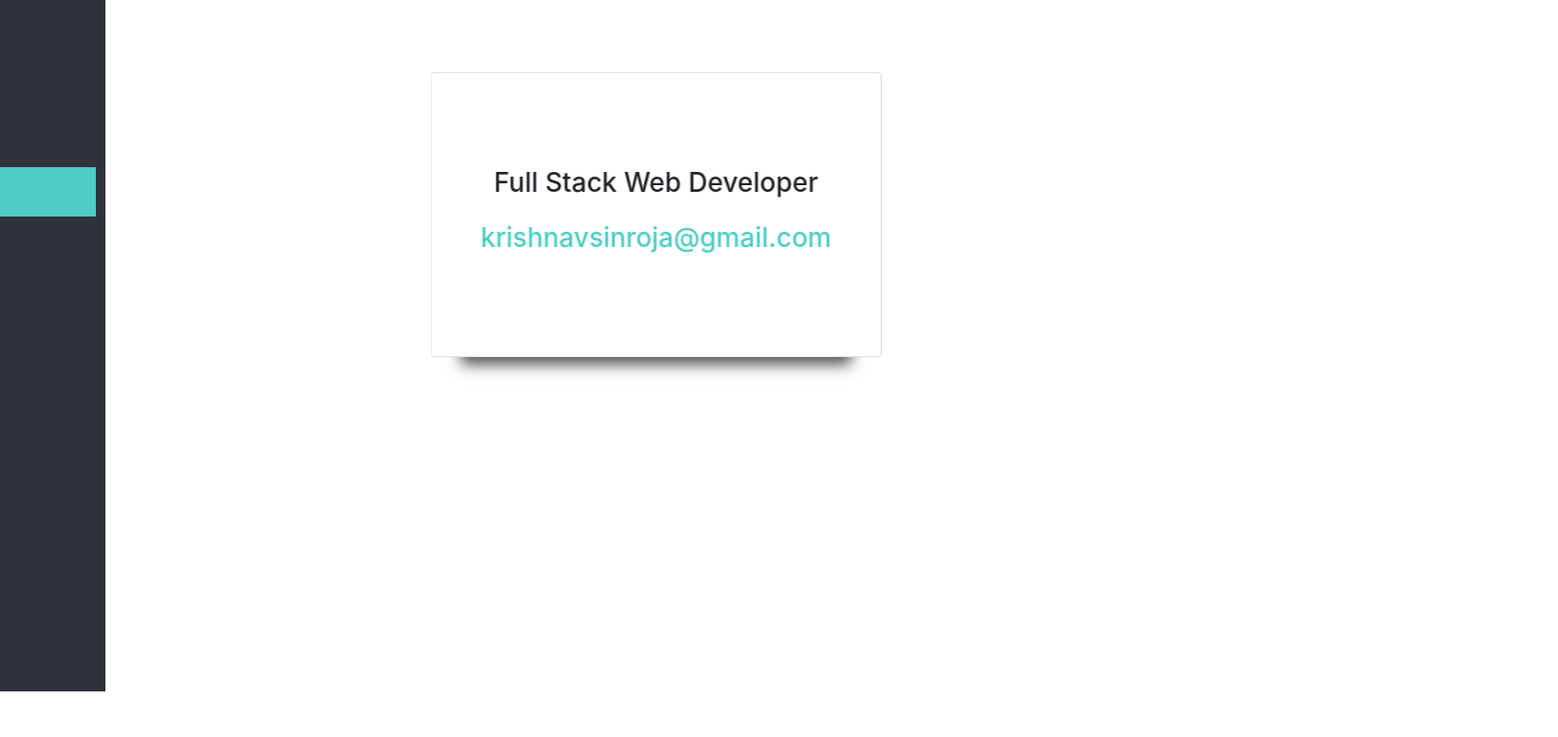
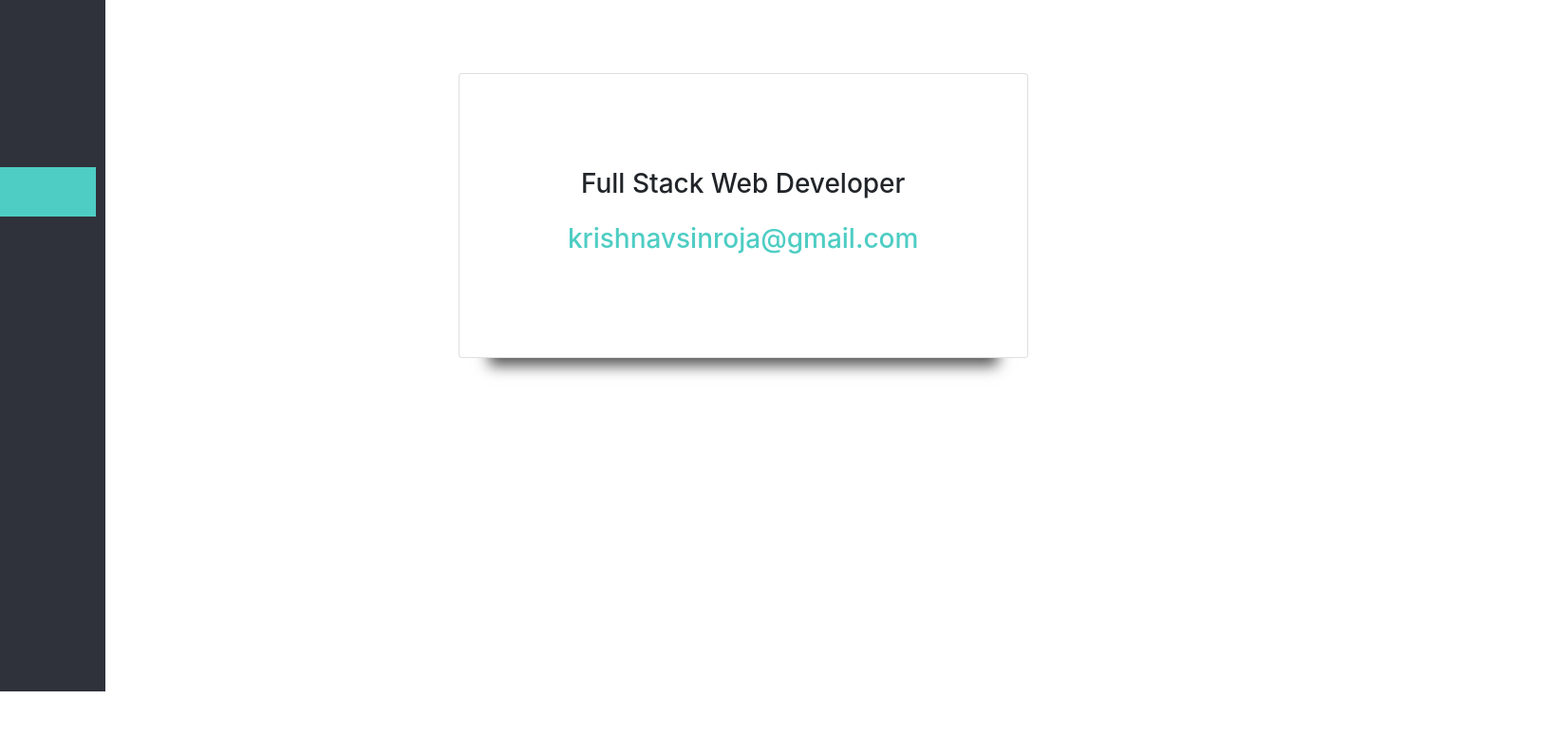
Before and after one commit to KrishnaSinroja/FileSharingSystem, a plain HTML site: page aboutus.html in a window 1280 px wide. Shown: the part 72-848 px from the top of the page at 95% size, 1641 px wide, since content can reach past the window. Before the commit the page ends 800 px from the top, so only its background shows below. Drawn offline with nearby package versions, Linux system fonts and the light colour scheme.

Commit message:
Commit with Bootstrap_2

```diff
--- a/aboutus.html
+++ b/aboutus.html
@@ -10,6 +10,8 @@
   <link href="css/card.css" rel="stylesheet">
   <link href="css/style-responsive.css" rel="stylesheet">
   <link href="css/aboutus.css" rel="stylesheet">
+  <link href="css/aboutus_card.css" rel="stylesheet">
+
 
   <script src="https://ajax.googleapis.com/ajax/libs/jquery/3.5.1/jquery.min.js"></script>
 
@@ -83,9 +85,8 @@
       -->
 
 
-      <span id="click-me">Click to flip!</span>
-      <div class="container">
-        <div class="card card-front">
+      <!--<div class="container">
+        <div class="card card-front ">
 
           <div class="desc"><h3>Full Stack Web Developer</h3></div>
           <div class="twitter-front">
@@ -106,6 +107,41 @@
             </a>
           </div>
         </div>
+      </div>-->
+
+      <div class="container">
+        <div class="row">
+          <div class="offset-lg-4 col-lg-12 col-sm-6 col-12 main-section text-center">
+              <div class="row">
+                <div class="card card-front ">
+
+                  <div class="desc"><h3>Full Stack Web Developer</h3></div>
+                  <div class="twitter-front">
+                    <a id="twitter-front"><h3>krishnavsinroja@gmail.com</h3></a>
+                  </div>
+                </div>
+                </div>
+
+                  <div class="col-lg-12 col-sm-12 col-12">
+                    <div class="card card-back card-flip">
+                      <div class="initials initials-back">Krishna Sinroja</div>
+                      <div class="desc desc-back">Android Developer And Full Stack Web Developer</div>
+                      <div class="contact">Get in touch</div>
+                      <div class="links">
+
+                        <a href=": https://linkedin.com/in/krishna-sinroja" target="_blank"><img src="images/icons8-linkedin-48.png"></a>
+                        <a href="https://github.com/KrishnaSinroja/" target="_blank"><img src="images/icons8-github-48.png"></a>
+
+                        </a>
+                      </div>
+
+
+
+                  </div>
+              </div>
+
+          </div>
+        </div>
       </div>
 
       <!--<script src="https://ajax.googleapis.com/ajax/libs/jquery/3.5.1/jquery.min.js"></script>-->
--- a/css/aboutus.css
+++ b/css/aboutus.css
@@ -132,3 +132,9 @@
 		 opacity: 1;
 	}
 }
+.main-section{
+	border:1px solid #fff;
+	background-color: #fff;
+	width: 700px;
+
+	}
```
Also changed, not shown: hddenfiles.html (deleted, +0 -5 lines), profle.html (deleted, +0 -36 lines).
